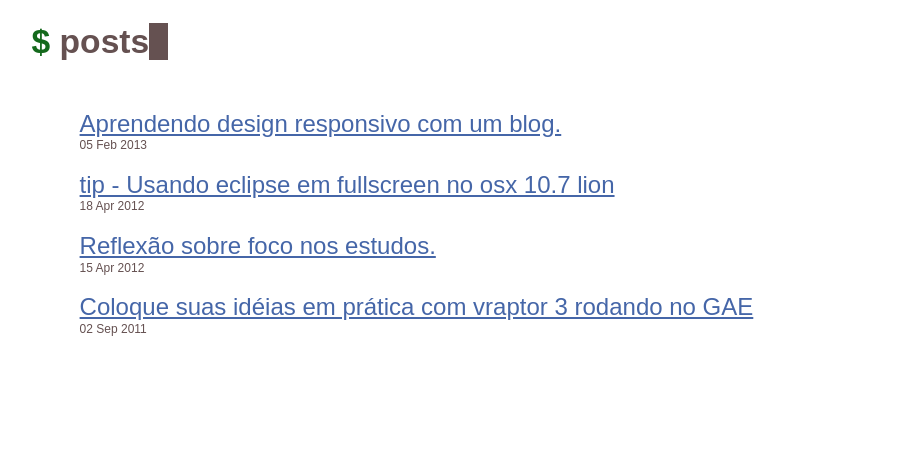
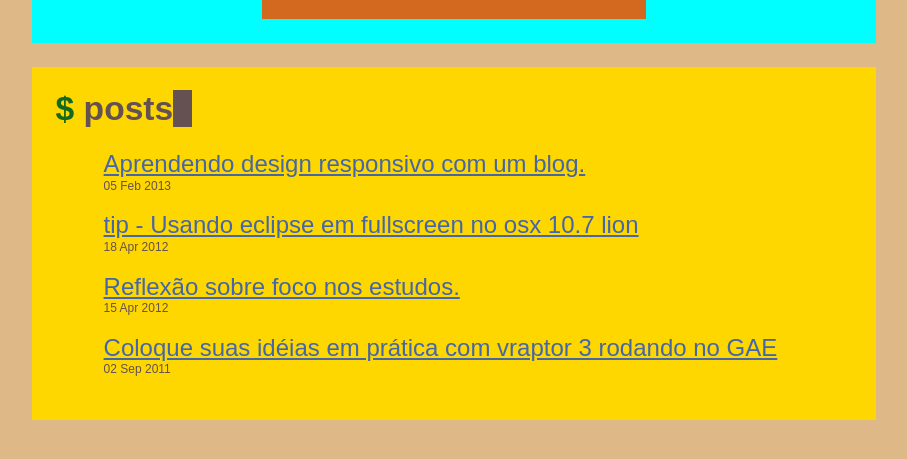
Before and after one commit to armobstatsthur/blog, a Jekyll site: the page built from index.md, in a window 1280 px wide, cut to the strip 304-763 px from the top of the page. Shown: the whole strip, without its empty margins (186-1093 px from the left). Built offline with Jekyll 4.4.1, drawn with Linux system fonts in a browser that asks for light colours.

```diff
--- a/_layouts/main.html
+++ b/_layouts/main.html
@@ -17,7 +17,6 @@
 
     <header class="header">
       <a class="huge blog-title" href="/">Arthur Carvalho</a>
-    </header>
 
       <div class="me">
         <nav class="links">
@@ -35,10 +34,15 @@
           <img class="minha-foto" src="http://www.gravatar.com/avatar/46192cf0945c0db783e6f807c2ff336d?s=165" />
         </div>
       </div>
+    </header>
+
 
     <section class="main-content">
       {{ content }}
     </section>
+
+    <script type="text/javascript" charset="utf-8" src="/javascripts/CLIType.js"></script>
+    <script type="text/javascript" charset="utf-8" src="/javascripts/application.js"></script>
   </body>
 
 </html>
--- a/_layouts/post.html
+++ b/_layouts/post.html
@@ -17,7 +17,6 @@
 
     <header class="header">
       <a class="huge blog-title" href="/">Arthur Carvalho</a>
-    </header>
 
       <div class="me">
         <nav class="links">
@@ -34,17 +33,20 @@
           <img class="minha-foto" src="http://www.gravatar.com/avatar/46192cf0945c0db783e6f807c2ff336d?s=165" />
         </div>
       </div>
+    </header>
 
     <article class="main-content">
       <h2 class="page-title">
         <span class="cifrao">$ </span><span class="posts-title">{{ page.title}}</span>
       </h2>
+
       {{ content }}
-    </article>
 
       <div class="comentarios">
         <div class="fb-comments" data-href="http://arthurcarvalho.com{{ page.url }}" data-width="600" data-num-posts="500" fb-xfbml-state="rendered"></div>
       </div>
+    </article>
+
 
 <div id="fb-root"></div>
 <script>(function(d, s, id) {
--- a/css/application.css
+++ b/css/application.css
@@ -46,19 +46,37 @@ body {-webkit-tap-highlight-color: rgb(255,255,158);}
   box-sizing: border-box;
 }
 
+/* COLORS */
 body {
-  background: #FEFEFE;
+  background-color: burlywood;
+}
+
+.header {
+  background-color: aqua;
+}
+
+.me {
+  background-color: chocolate;
+}
+
+.main-content {
+  background-color: gold;
+}
+/* COLORS */
+
+body {
   color: #655151;
-  width: 100%;
+  width: 80%;
   padding: 2%;
-  margin-top: 1%;
-  background: url("../images/brasil-ireland.jpg") no-repeat;
+  margin: 0 auto;
+  background: url("../images/brasil-ireland.jpg") no-repeat burlywood;
   background-size: 10%;
 }
 
 .header {
   text-align: center;
   margin-bottom: 1em;
+  padding: 1em;
 }
 
 .main-content ul, .main-content ol {
@@ -96,12 +114,11 @@ li {
 }
 
 .main-content {
-  clear: both;
-  margin-bottom: 1em;
+  padding: 1em;
 }
 
 .page-title {
-  margin: 1em 0 0.5em;
+  margin-bottom: .5em;
 }
 
 .posts-title {
@@ -111,15 +128,18 @@ li {
 .me {
   overflow: hidden;
   margin: 0 auto;
-  max-width: 8.5em;
+  position: relative;
+  max-width: 16em;
+  padding: 1em;
 }
 
 .container-da-foto {
-  width: 7.5em;
+  position: absolute;
+  right: 1em;
+  width: 5.5em;
 }
 
 .minha-foto {
-  margin: 1em .5em 0;
   max-width: 100%;
 }
 
@@ -186,27 +206,31 @@ li {
   color: #FEFEFE;
 }
 
-/*	Tablet Layout: 768px. */
+@media only screen and (max-width: 26em) {
+
+  body {
+    padding: 1%;
+    margin: 0 auto;
+    width: 100%;
+    background-size: 100%;
+  }
+
+  .header {
+    opacity: 0.85;
+  }
+
+  .main-content {
+    opacity: 0.85;
+  }
+}
+
 @media only screen and (min-width: 45em) {
 
   body {
     font: 1.3em/1.5em 'Arial', sans-serif;
   }
-
-  .me {
-    max-width: 19.5em;
-  }
-
-  .container-da-foto {
-    width: auto;
-  }
-
-  .minha-foto {
-    margin: 0 .5em;
-  }
 }
 
-/*	Desktop: 320px. */
 @media only screen and (min-width: 62em) {
 
   body {
@@ -216,14 +240,9 @@ li {
     background-size: 5%;
   }
 
-  .page-title {
-    margin: 1em 0 1.5em;
-  }
-
   .me {
     margin: 2em auto 0;
   }
-
 }
 
 @media only screen and (min-width: 100em) {
@@ -236,18 +255,6 @@ li {
 
   .page-title {
     margin: 1em 0 1.5em;
-  }
-
-  .me {
-    margin: 2em auto 0;
-  }
-}
-
-/*	Wide Mobile Layout: 480px. */
-@media only screen and (min-width: 480px) and (max-width: 767px) {
-
-  body {
-    font: 1.2em/1.5em 'Arial', sans-serif;
   }
 }
 
--- /dev/null
+++ b/javascripts/CLIType.js
@@ -0,0 +1,61 @@
+var CLIType = (function(window, undefined) {
+  "use strict";
+
+  var doc = window.document;
+
+  var _transformToSpans = function(label) {
+    var letters = label.split(""),
+        htmlLetters = [];
+    var i, l;
+    for (i = 0, l = letters.length; i < l; i ++) {
+      var letter = doc.createTextNode(letters[i]);
+
+      htmlLetters.push(letter);
+    }
+
+    return htmlLetters;
+  };
+
+  var ColdTime = function(sel, htmlLetter, timeoutToShow) {
+    this.sel = sel;
+    this.htmlLetter = htmlLetter;
+    this.timeoutToShow = timeoutToShow;
+  };
+
+  ColdTime.prototype.func = function() {
+    var place = doc.querySelector(this.sel);
+    place.appendChild(this.htmlLetter);
+  };
+
+  var _applyCLIType = function(sel) {
+    var place = document.querySelector(sel);
+    var htmlLetters = _transformToSpans(place.innerHTML);
+
+    place.innerHTML = "";
+
+    var i, l, functions = [];
+    for (i = 0, l = htmlLetters.length; i < l; i++) {
+
+      var functionColded = new ColdTime(sel, htmlLetters[i], 200);
+      functions.push(functionColded);
+    }
+
+    var timeoutSum = 0;
+    for (i = 0, l = functions.length; i < l; i ++) {
+      var v = functions[i];
+      timeoutSum += v.timeoutToShow;
+
+      setTimeout((function (v) {
+        return function() { v.func.apply(v); };
+      })(v), timeoutSum);
+
+    }
+  };
+
+  return {
+    go: _applyCLIType,
+
+    // PRIVATE
+    transformToSpans: _transformToSpans
+  }
+})(window);
--- a/javascripts/application.js
+++ b/javascripts/application.js
@@ -0,0 +1,5 @@
+(function(win, CLIType) {
+  if (win.document.querySelector(".posts-title")) {
+    CLIType.go(".posts-title");
+  }
+})(window, CLIType);
```
Lines whose indentation alone changed are shown as unchanged.
